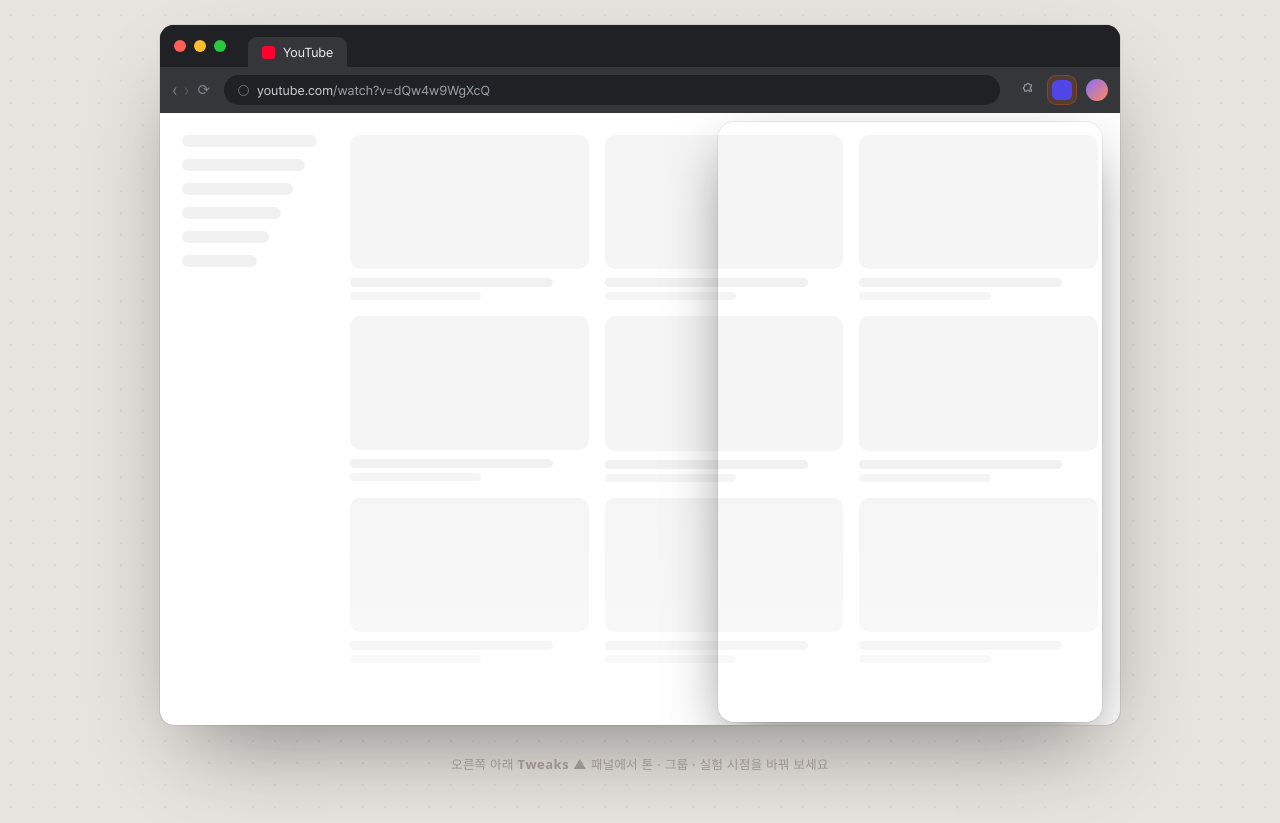
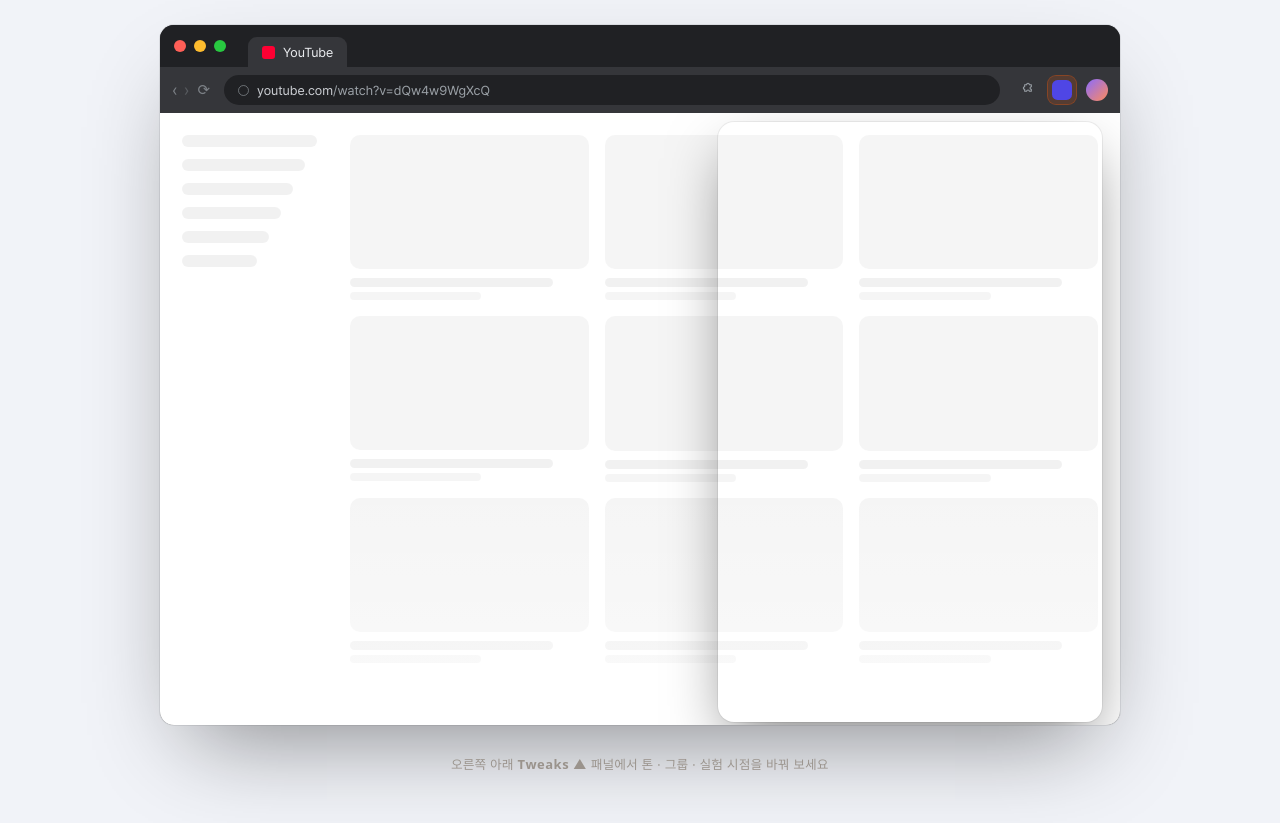
Before and after one commit to mangoooooo1/youtube-bias-feedback, a browser extension: page extension/studio/ViewLens.html in a window 1280 px wide. Shown: the part 106-929 px from the top of the page. Drawn offline with Linux system fonts and the light colour scheme; a web font is replaced by a local one.

```diff
--- a/extension/popup/viewlens-tokens.css
+++ b/extension/popup/viewlens-tokens.css
@@ -65,10 +65,8 @@
     system-ui,
     -apple-system,
     sans-serif;
-  background: #e7e4df;
-  background-image: radial-gradient(rgba(0, 0, 0, 0.045) 1px, transparent 1px);
-  background-size: 22px 22px;
-  color: #1c1917;
+  background: #f1f3f8;
+  color: #171a26;
   min-height: 100vh;
   -webkit-font-smoothing: antialiased;
 }
```
